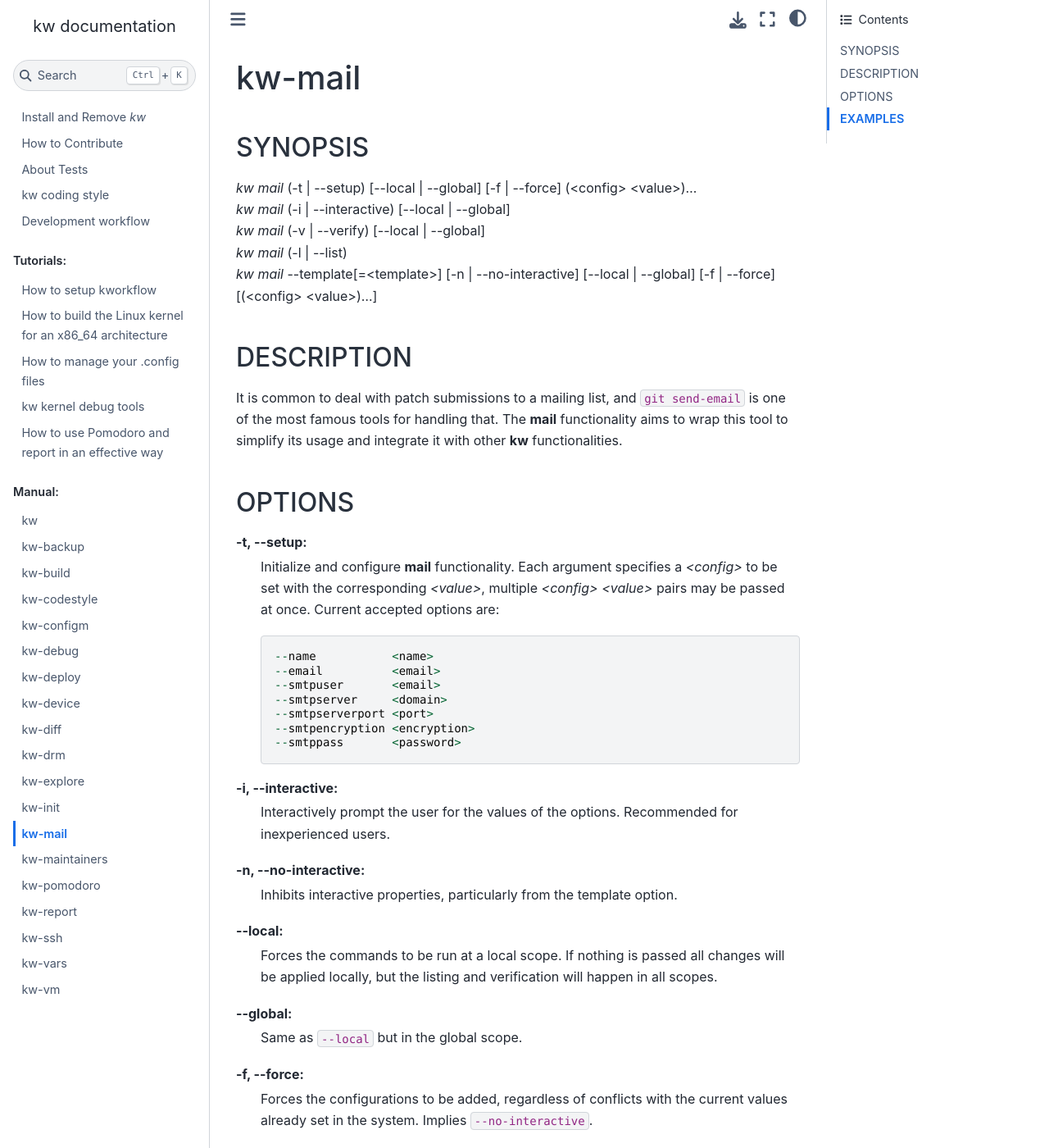
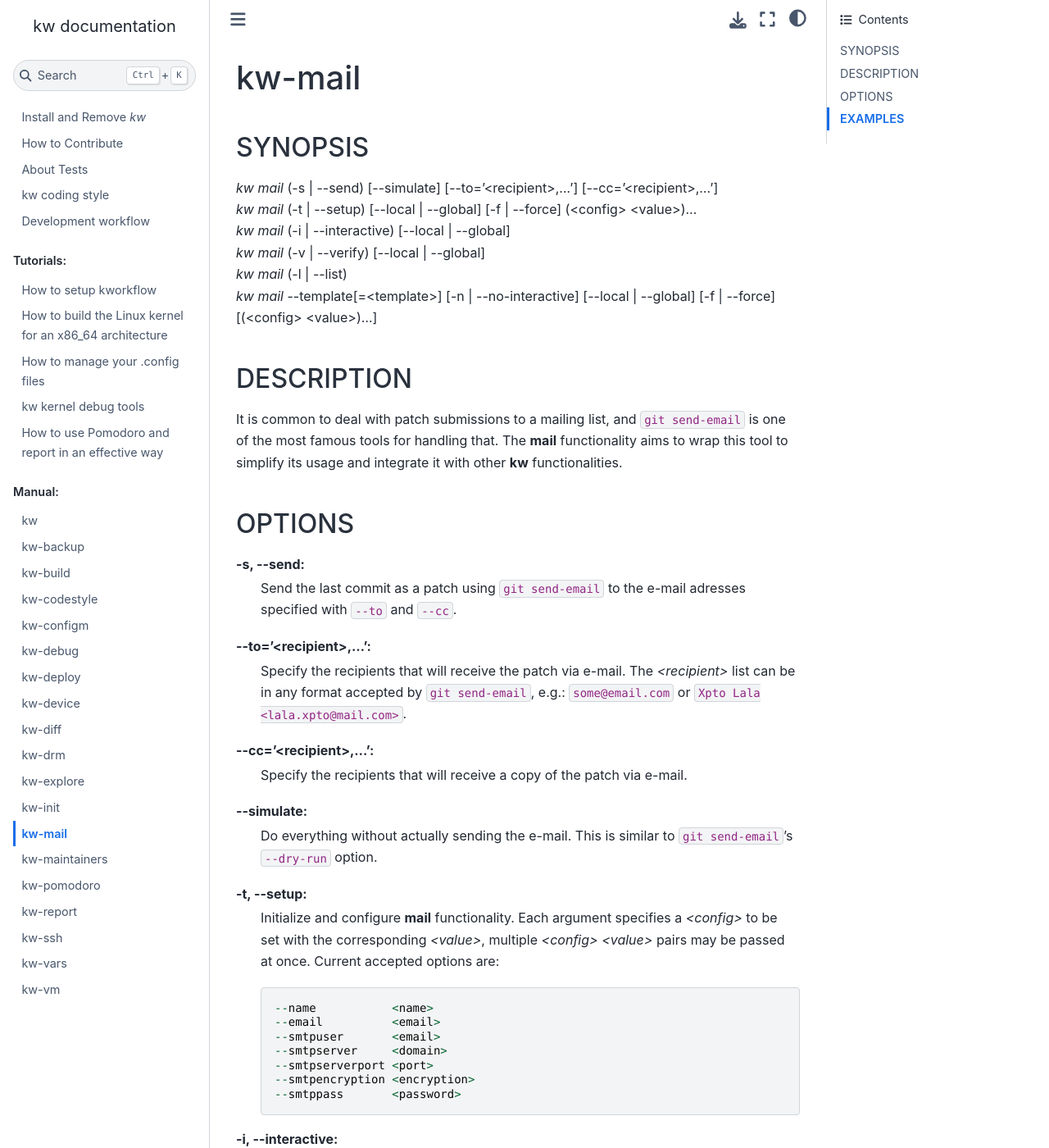
Before and after one commit to kworkflow/kworkflow, a Sphinx documentation site: the page built from documentation/man/features/mail.rst, in a window 1280 px wide and 1400 px high. Shown: the whole window at 82% size. Built offline with Sphinx 7.4.7 and the Sphinx Book theme 1.1.4, drawn with Linux system fonts in a browser that asks for light colours; some of the changed text lies outside the part shown.

Commit message:
src: mail: add basic send support
Adds basic support to send patches via email. Currently only the last
commit is sent on the e-mail. There is a `--simulate` option that does
everything except send the e-mails. This essentially wraps `git
send-email` in an attempt to provide a smoother and better user
experience.

Usage:
  kw mail --send --to=some@email.com

Reviewed-by: Rodrigo Siqueira <siqueirajordao@riseup.net>
Signed-off-by: Rubens Gomes Neto <rubens.gomes.neto@usp.br>

```diff
--- a/documentation/man/features/mail.rst
+++ b/documentation/man/features/mail.rst
@@ -6,6 +6,7 @@ kw-mail
 
 SYNOPSIS
 ========
+| *kw mail* (-s | \--send) [\--simulate] [\--to='<recipient>,...'] [\--cc='<recipient>,...']
 | *kw mail* (-t | \--setup) [\--local | \--global] [-f | \--force] (<config> <value>)...
 | *kw mail* (-i | \--interactive) [\--local | \--global]
 | *kw mail* (-v | \--verify) [\--local | \--global]
@@ -21,6 +22,22 @@ integrate it with other **kw** functionalities.
 
 OPTIONS
 =======
+-s, \--send:
+  Send the last commit as a patch using ``git send-email`` to the e-mail
+  adresses specified with ``--to`` and ``--cc``.
+
+\--to='<recipient>,...':
+  Specify the recipients that will receive the patch via e-mail. The
+  *<recipient>* list can be in any format accepted by ``git send-email``, e.g.:
+  ``some@email.com`` or ``Xpto Lala <lala.xpto@mail.com>``.
+
+\--cc='<recipient>,...':
+  Specify the recipients that will receive a copy of the patch via e-mail.
+
+\--simulate:
+  Do everything without actually sending the e-mail. This is similar to
+  ``git send-email``'s ``--dry-run`` option.
+
 -t, \--setup:
   Initialize and configure **mail** functionality. Each argument specifies a
   *<config>* to be set with the corresponding *<value>*, multiple *<config>*
@@ -71,3 +88,12 @@ variables at once::
 
   kw mail -t --name 'Xpto Lala' --email myemail@gmail.com --smtpencryption tls \
     --smtpserver smtp.gmail.com --smtpserverport 587 --smtpuser myemail@gmail.com
+
+To simulate sending the last commit as a patch just write::
+
+  kw mail --send --simulate --to=some@email.com
+
+Then when you are sure the command executed as expected, drop the
+``--simulate`` argument to actually send the patch::
+
+  kw mail --send --to=some@email.com
```
Also changed, not shown: 3 other files.
